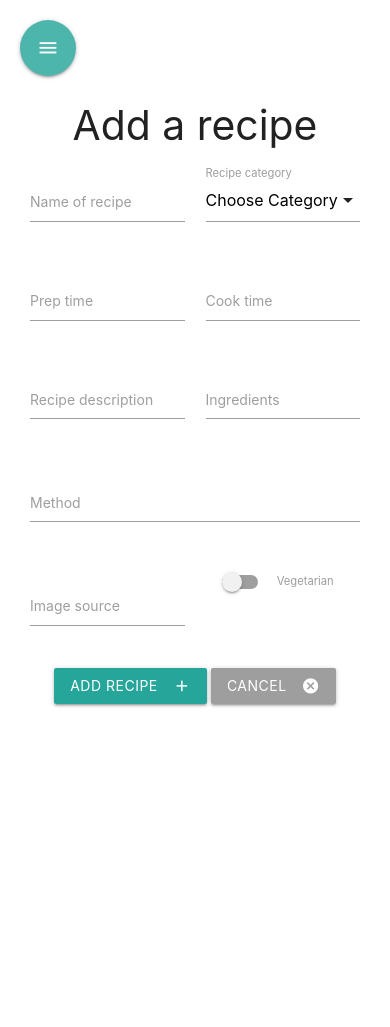
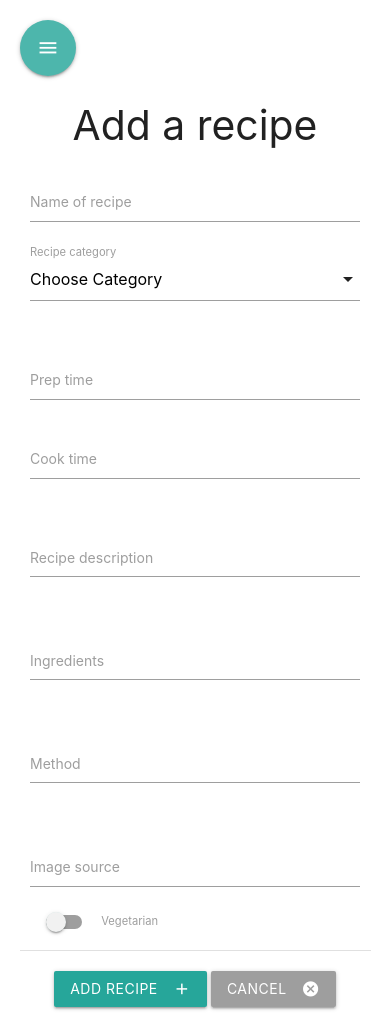
Before and after one commit to Code-Institute-Submissions/myCookbook-3, a Flask app: page /add_recipe in a window 390 px wide. Before the commit the page ends 707 px from the top, so only its background shows below. Run offline with Flask 2, Linux system fonts and the light colour scheme; data that the repository does not hold is empty; some libraries are stand-ins or nearby versions.

Commit message:
Fixed mobile and tablet views for recipe, shoppinglist and forms

```diff
--- a/static/styles.css
+++ b/static/styles.css
@@ -83,6 +83,7 @@
 
 .add_can_btns {
     text-align: center;
+    margin-top: 20px;
 }
 
 #prep_para {
--- a/templates/add_recipe.html
+++ b/templates/add_recipe.html
@@ -5,11 +5,11 @@
 <!--<div class="row">-->
     <form action="{{ url_for('insert_recipe') }}" method="POST" class="col s12">
         <div class="row">
-            <div class="input-field col s6">
+            <div class="input-field col s12 m6">
                 <input id="recipe_name" name="recipe_name" type="text" class="validate">
                 <label for="recipe_name">Name of recipe</label>
             </div>
-            <div class="input-field col s6">
+            <div class="input-field col s12 m6">
                 <select id="category" name="category">
                 <option value="" disabled selected>Choose Category</option>
                         {% for cat in categories %}
@@ -17,25 +17,26 @@
                         {% endfor %}
                 </select>
                 <label>Recipe category</label>
-
             </div>
         </div>
         <div class="row">
-            <div class="input-field col s6">
+            <div class="input-field col s12 m6">
             <input id="prep_time" name="prep_time" type="text" class="validate">
                 <label for="prep_time">Prep time</label>
             </div>
-            <div class="input-field col s6">
+            <div class="input-field col s12 m6">
             <input id="cook_time" name="cook_time" type="text" class="validate">
                 <label for="cook_time">Cook time</label>
             </div>
         </div>
         <div class="row">
-            <div class="input-field col s6">
+            <div class="input-field col s12">
                 <textarea id="recipe_desc" name="recipe_desc" class="materialize-textarea"></textarea>
                 <label for="recipe_desc">Recipe description</label>
             </div>
-            <div class="input-field col s6">
+        </div>
+        <div class="row">
+            <div class="input-field col s12">
                 <textarea id="ingredients" name="ingredients" class="materialize-textarea"></textarea>
                 <label for="ingredients">Ingredients</label>
             </div>
@@ -47,12 +48,11 @@
             </div>
         </div>
         <div class="row">
-            <div class="input-field col s6">
+            <div class="input-field col s12 m6">
               <input id="image" name="image" type="text" class="validate">
                 <label for="image">Image source</label>
             </div>
-            <div class="col s6">
-
+            <div class="col s12 m6">
                 <div class="switch">
                     <label>
                     <input id="is_vegetarian" name="is_vegetarian" type="checkbox">
@@ -60,9 +60,9 @@
                     Vegetarian
                     </label>
                 </div>
-
             </div>
         </div>
+        <div class="divider"></div>
 <!--</div>-->
 <div class="row add_can_btns">
     <button class="btn waves-effect waves-light" type="submit" name="action">Add recipe
--- a/templates/additem.html
+++ b/templates/additem.html
@@ -5,14 +5,14 @@
 <div class="row">
     <form action="{{ url_for('insert_item') }}" method="POST" class="col s12">
         <div class="row">
-        <div class="input-field col s6">
+        <div class="input-field col s12 m6">
             <!--<i class="material-icons prefix">add_shopping_cart</i>-->
             <input placeholder="Item name" id="item_name" name="item_name" type="text" class="validate">
             <label for="item_name">Name of item</label>
         </div>
-        <div class="input-field col s6">
+        <div class="input-field col s12 m6">
             <select id="quantity" name="item_quantity">
-              <option value="" disabled selected>Choose your option</option>
+              <option value="" disabled selected>Choose quantity</option>
               <option value="1">1</option>
               <option value="2">2</option>
               <option value="3">3</option>
--- a/templates/edititem.html
+++ b/templates/edititem.html
@@ -5,13 +5,13 @@
 <div class="row">
     <form action="{{ url_for('update_item', item_id=item._id) }}" method="POST" class="col s12">
         <div class="row">
-        <div class="input-field col s6">
+        <div class="input-field col s12 m6">
             <!--<i class="material-icons prefix">add_shopping_cart</i>-->
             <input value="{{ item.item_name }}" id="item_name" name="item_name" type="text" class="validate">
             <label for="item_name">Name of item</label>
         </div>
 
-        <div class="input-field col s6">
+        <div class="input-field col s12 m6">
             <select id="quantity" name="item_quantity">
               <option disabled selected>{{ item.item_quantity }}</option>
               <option value="1">1</option>
@@ -38,7 +38,7 @@
 
 </div>
 <div class="row add_can_btns">
-        <button class="btn waves-effect waves-light" type="submit" name="action">Edit Item
+        <button class="btn waves-effect waves-light" type="submit" name="action">Update
             <i class="material-icons right">add_shopping_cart</i>
         </button>
         <a href="{{ url_for('get_shopping') }}" class="waves-effect waves-light btn grey">
--- a/templates/recipes.html
+++ b/templates/recipes.html
@@ -31,15 +31,15 @@
                 </div>
                 <div class="row collapsible-body">
 
-                <div class="col s3">
+                <div class="col s12 m6 l3">
                     <img src="{{ r.image }}" class="recipe_img"></img>
                 </div>
-                <div class="col s6 (offset-by-3)">
+                <div class="col s12 m6 l6 (offset-by-l3)">
                     <span>
                     {{r.recipe_desc}}
                 </span>
                 </div>
-                <div class="center col s3">
+                <div class="center col s12 m12 l3">
 
                         <p><strong>{{ r.category }}</strong></p>
                         <p id="prep_para"><strong>Prep time:</strong> {{r.prep_time}} minutes</p>
```
Also changed, not shown: templates/edit_recipe.html (+10 -11 lines), templates/shoppinglist.html (+5 -2 lines). Lines whose indentation alone changed are shown as unchanged.
